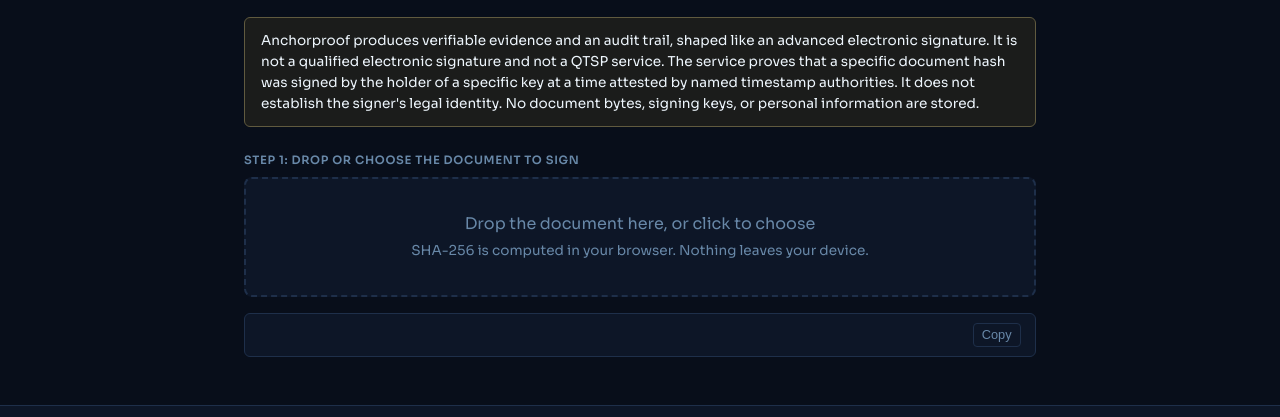
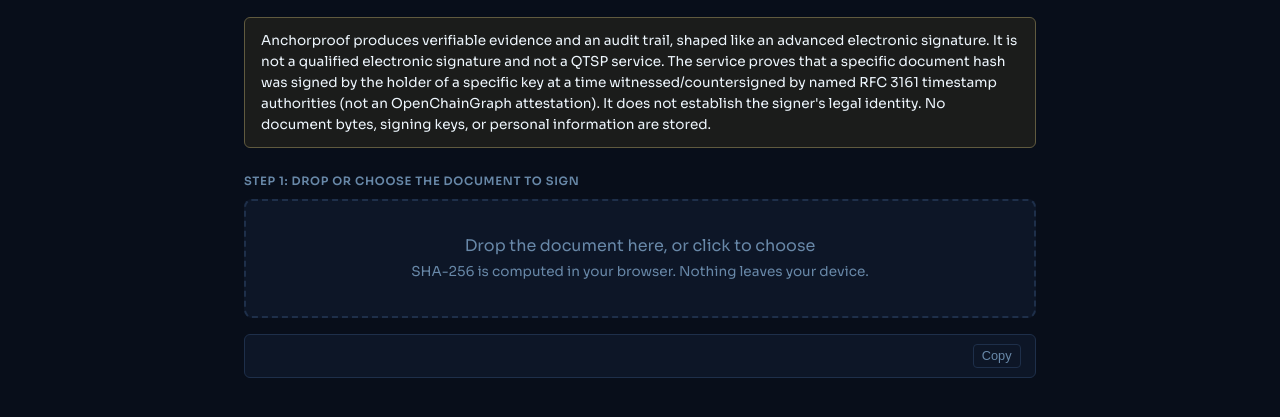
Before and after one commit to PostOakLabs/anchor-suite, a website: page public/sign/request.html in a window 1280 px wide. Shown: the part 137-554 px from the top of the page. Drawn offline with Linux system fonts and the light colour scheme.

Commit message:
fix: disambiguate timestamp-authority disclaimer from OCG attestation (#44)
Shared disclaimer string on request/sign/verify pages read as an
OpenChainGraph attestation to readers arriving with OCG context.
Reword to name RFC 3161 explicitly and disclaim OCG attestation.

Ref: board/research/NORMTERM-SQUAT-1-FINDINGS.md §3

```diff
--- a/public/sign/request.html
+++ b/public/sign/request.html
@@ -39,7 +39,8 @@
     Anchorproof produces verifiable evidence and an audit trail, shaped like an advanced
     electronic signature. It is not a qualified electronic signature and not a QTSP service.
     The service proves that a specific document hash was signed by the holder of a specific
-    key at a time attested by named timestamp authorities. It does not establish the signer's
+    key at a time witnessed/countersigned by named RFC 3161 timestamp authorities (not an
+    OpenChainGraph attestation). It does not establish the signer's
     legal identity. No document bytes, signing keys, or personal information are stored.
   </div>
 
```
Also changed, not shown: public/sign/sign.html (+2 -1 lines), public/sign/verify.html (+2 -1 lines).
